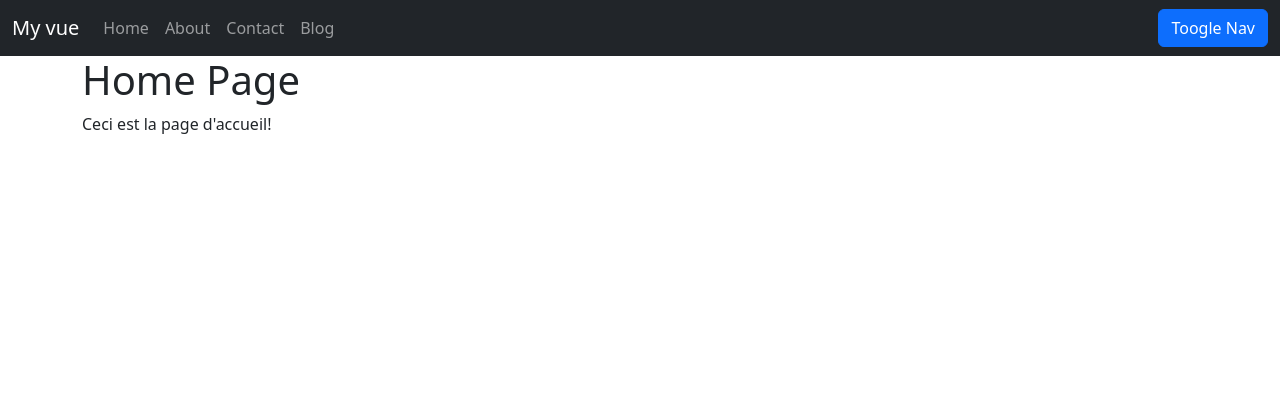
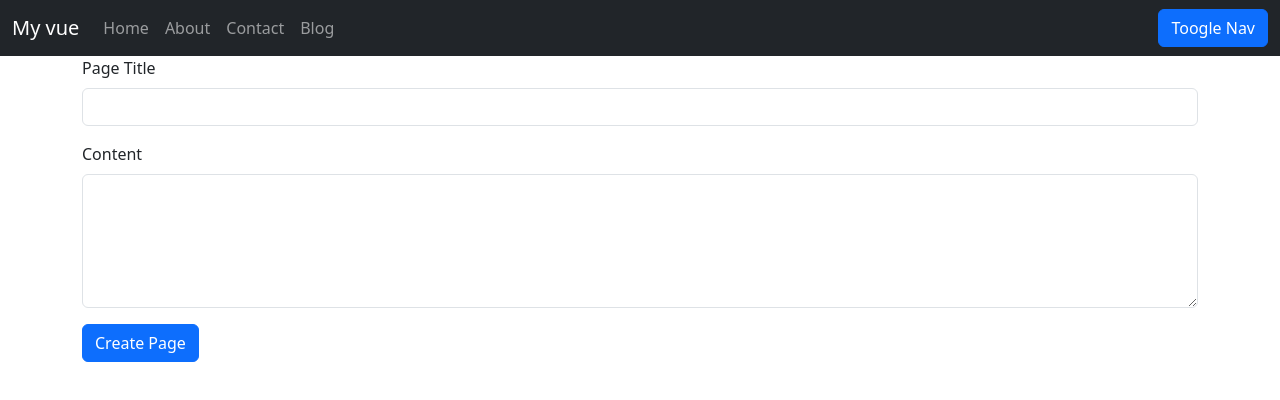
Before and after one commit to SAMUEL210/vue-start, a Vue app in the folder vue-start-spa/: page / in a window 1280 px wide. Shown: the top 400 px of the page. Built offline with nearby package versions, Linux system fonts and the light colour scheme.

Commit message:
adding form

```diff
--- a/vue-start-spa/src/App.vue
+++ b/vue-start-spa/src/App.vue
@@ -2,17 +2,20 @@
     <navbar :pages="pages" :active-page="activePage" :nav-link-click="(index) => activePage = index">
     </navbar>
 
-    <page-viewer  :page="pages[activePage]"></page-viewer>
+    <!-- <page-viewer  :page="pages[activePage]"></page-viewer> -->
+     <create-page :page-created="pageCreated"></create-page>
 </template>
 
 <script>
 import Navbar from './components/Navbar.vue';
 import PageViewer from './components/PageViewer.vue';
+import CreatePage from './components/CreatePage.vue';
 
 export default {
     components: {
         Navbar,
-        PageViewer
+        PageViewer,
+        CreatePage
     },
     created(){
         this.getPages();
@@ -29,6 +32,9 @@
         let data = await res.json()
 
         this.pages = data;
+      },
+        pageCreated(pageObj){
+            console.log(pageObj)
       }
     }
 }
--- /dev/null
+++ b/vue-start-spa/src/components/CreatePage.vue
@@ -0,0 +1,46 @@
+<template>
+    <div class="container nb-3">
+        <form action="">
+            <div class="mb-3">
+                <label for="" class="form-label">
+                    Page Title
+                </label>
+                <input
+                    type="text"
+                    class="form-control"
+                    v-model="pageTitle"
+                >
+            </div>
+            <div class="mb-3">
+                <label for="" class="form-label">
+                    Content
+                </label>
+                <textarea
+                    class="form-control"
+                    rows="5"
+                    v-model="content"
+                ></textarea>
+            </div>
+            <div class="mb-3">
+                <button
+                class="btn btn-primary"
+                @click.prevent="pageCreated({pageTitle, content})">
+                    Create Page
+                </button>
+            </div>
+        </form>
+    </div>
+</template>
+
+<script>
+
+export default {
+    props: [ 'pageCreated' ],
+    data(){
+        return({
+            pageTitle: '',
+            content: ''
+        });
+    }
+}
+</script>
```
